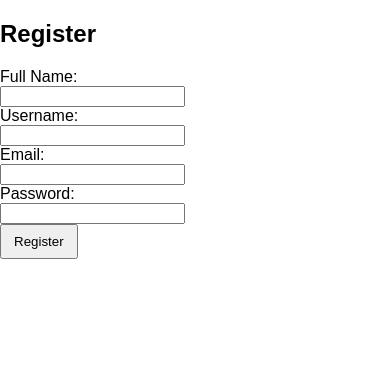
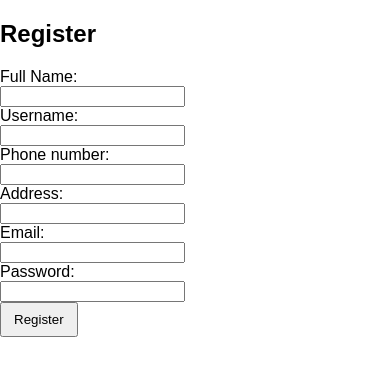
Before and after one commit to mufeed-kodi/isekai_store, a PHP site: page /register.php in a window 390 px wide. Shown: the part 88-464 px from the top of the page. Run offline with PHP 8.4, Linux system fonts and the light colour scheme.

Commit message:
Update register.php
added phone number and address as Mufeed requested

```diff
--- a/register.php
+++ b/register.php
@@ -7,6 +7,8 @@ if ($_SERVER['REQUEST_METHOD'] === 'POST') {
     // Escape inputs to avoid SQL injection (for production, use prepared statements)
     $fullname = $conn->real_escape_string($_POST['fullname']);
     $username_input = $conn->real_escape_string($_POST['username']);
+    $phone_number = $conn->real_escape_string($_POST['phone_number']);
+    $address = $conn->real_escape_string($_POST['address']);
     $email = $conn->real_escape_string($_POST['email']);
     $password_input = $_POST['password'];
 
@@ -18,8 +20,8 @@ if ($_SERVER['REQUEST_METHOD'] === 'POST') {
     } else {
         // Hash the password using a secure algorithm
         $hashedPassword = password_hash($password_input, PASSWORD_DEFAULT);
-        $insertQuery = "INSERT INTO users (fullname, username, email, password)
-                        VALUES ('$fullname', '$username_input', '$email', '$hashedPassword')";
+        $insertQuery = "INSERT INTO users (fullname, username, phone_number, address, email, password)
+                        VALUES ('$fullname', '$username_input', '$phone_number', '$address', '$email', '$hashedPassword')";
         if ($conn->query($insertQuery) === TRUE) {
             header("Location: login.php");
             exit();
@@ -50,6 +52,10 @@ if ($_SERVER['REQUEST_METHOD'] === 'POST') {
         <input type="text" name="fullname" required><br>
         <label>Username:</label><br>
         <input type="text" name="username" required><br>
+        <label>Phone number:</label><br>
+        <input type="text" name="phone_number" required><br>
+        <label>Address:</label><br>
+        <input type="text" name="address" required><br>
         <label>Email:</label><br>
         <input type="email" name="email" required><br>
         <label>Password:</label><br>
```
